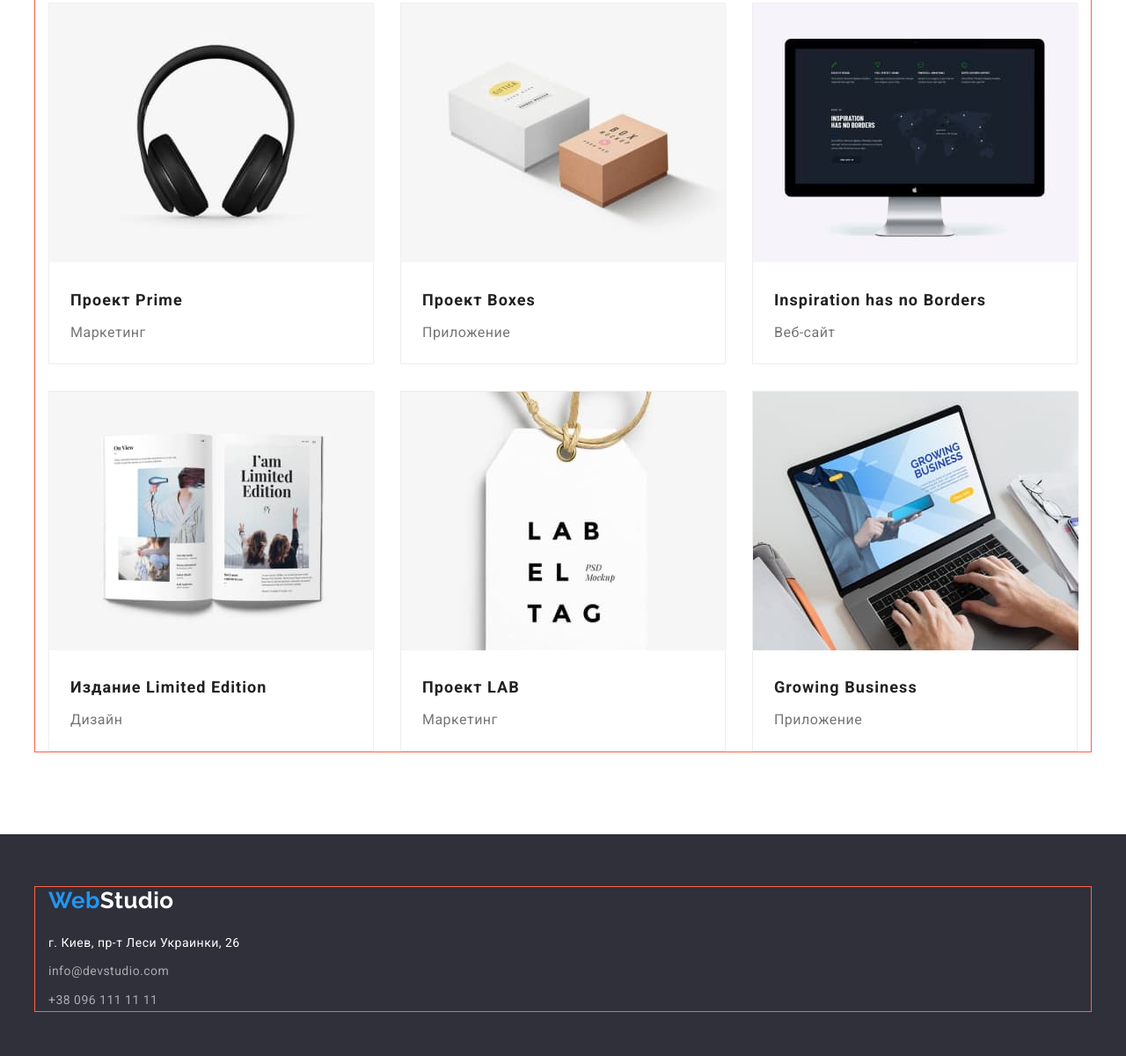
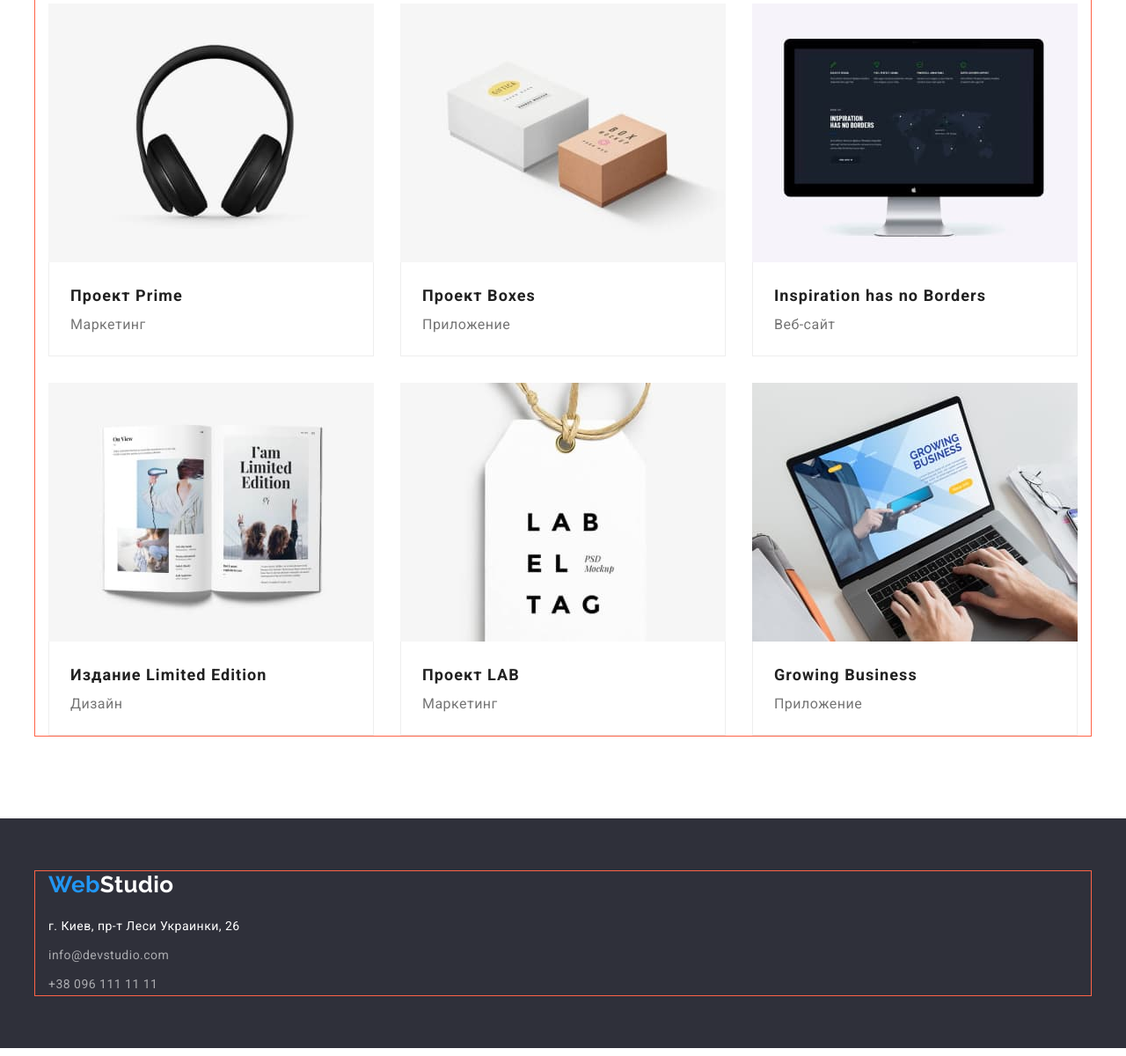
Before and after one commit to EgorRybin/goit-markup-hw-03, a plain HTML site: page portfolio.html in a window 1280 px wide. Shown: the part 690-1890 px from the top of the page at 88% size. Drawn offline with nearby package versions, Linux system fonts and the light colour scheme.

Commit message:
update css

```diff
--- a/css/styles.css
+++ b/css/styles.css
@@ -71,6 +71,7 @@ ul {
 
 
 .section-title {
+    margin-bottom: 50px;
     font-weight: 700;
     font-size: 36px;
     line-height: 1.17;
@@ -274,16 +275,10 @@ ul {
 
         font-weight: 400;
         font-size: 14px;
-        line-height: 1.171;
-
-
+        line-height: 1.71;
 }
 
 /* чем мы занимаемся */
-
-.features.section-title {
-    margin-bottom: 50px
-}
 
 
 .features {
@@ -295,9 +290,6 @@ ul {
 }
 /* наша команда */
 
-.team.section-title {
-    margin-bottom: 50px;
-}
 
 .team.list {
     display: flex;
@@ -365,27 +357,27 @@ ul {
 
 .catalog-item {
     width: calc((100% - 60px) /3);
-    /* flex-basis: calc(( 100% - 60px ) / 3 ); */
-    border: 1px solid #EEEEEE;
-
+    /* flex-basis: calc((100% - 60px) / 3 );    */
 }
 
 
+.catalog-img {
+    display: block;
 
-
-.catalog-img {
-    margin-bottom: 20px;
-    /* width: 368px; */
 }
 
 .catalog-link {
     text-decoration: none;
 }
 
+.catalog-box {
+    padding: 20px 24px;
+    border-right: 1px solid #EEEEEE;
+    border-bottom: 1px solid #EEEEEE;
+    border-left: 1px solid #EEEEEE;
+}
+
 .catalog-title {
-    margin-bottom: 4px;
-    margin-left: 24px;
-
     color: var(--primary-text-color);
     font-weight: 700;
     font-size: 18px;
@@ -394,9 +386,6 @@ ul {
 }
 
 .catalog-text {
-    margin-bottom: 20px;
-    margin-left: 24px;
-
     color: var(--secondary-text-color);
     font-weight: 400;
     font-size: 16px;
@@ -418,6 +407,8 @@ ul {
 }
 
 .button.secondary {
+    padding: 6px 22px;
+
     background-color: var(--button-bg-color);
     font-weight: 500;
     font-size: 16px;
@@ -434,6 +425,8 @@ ul {
 
 .button.primary {
     display: block;
+    padding: 10px 30px;
+    margin: 0px auto;
 
     color: var(--wite-color);
     background-color: var(--accent-color);
@@ -443,8 +436,6 @@ ul {
     line-height: 1.88;
     align-items: center;
     letter-spacing: 0.06em;
-    padding: 10px 30px;
-    margin: 0px auto;
     box-shadow: 0px 4px 4px rgba(0, 0, 0, 0.15);
 
 }
@@ -459,9 +450,9 @@ ul {
 
 .footer {
     padding-top: 60px;
+    padding-bottom: 60px;
 
     background-color: var(--secondary-bg-color);
-    height: 252px;
 }
 
 /* логотип футер */
--- a/portfolio.html
+++ b/portfolio.html
@@ -57,64 +57,89 @@
                 <ul class="catalog list">
                     <li class="catalog-item"><a href="" class="catalog-link"><img class="catalog-img" src="./images/hwtwo1.jpg"
                                 alt="ноутбук с карточками на дисплее" width="370">
+                            <div class="catalog-box">
                                 <h2 class="catalog-title">Технокряк</h2>
                                 <p class="catalog-text">Веб-сайт</p>
+                            </div>
                         </a>
                     </li>
 
                     <li class="catalog-item"><a href="" class="catalog-link"><img class="catalog-img" src="./images/hwtwo2.jpg"
                                 alt="баскетболисты" width="370">
+                            <div class="catalog-box">
                                 <h2 class="catalog-title">Постер New Orlean vs Golden Star</h2>
                                 <p class="catalog-text">Дизайн</p>
+                            </div>
                         </a>
                     </li>
 
                     <li class="catalog-item"><a href="" class="catalog-link"><img class="catalog-img" src="./images/hwtwo3.jpg"
                                 alt="логотип с рыбой" width="370">
+                            <div class="catalog-box">
                                 <h2 class="catalog-title">Ресторан Seafood</h2>
                                 <p class="catalog-text">Приложение</p>
+                            </div>
+
                         </a>
                     </li>
 
                     <li class="catalog-item"><a href="" class="catalog-link"><img class="catalog-img" src="./images/hwtwo4.jpg"
                                 alt="открытая книга" width="370">
+                            <div class="catalog-box">
                                 <h2 class="catalog-title">Проект Prime</h2>
                                 <p class="catalog-text">Маркетинг</p>
+                            </div>
+
                         </a>
                     </li>
 
                     <li class="catalog-item"><a href="" class="catalog-link"><img class="catalog-img" src="./images/hwtwo5.jpg"
                                 alt="две коробки" width="370">
+                            <div class="catalog-box">
                                 <h2 class="catalog-title">Проект Boxes</h2>
                                 <p class="catalog-text">Приложение</p>
+                            </div>
+
                         </a>
                     </li>
 
                     <li class="catalog-item"><a href="" class="catalog-link"><img class="catalog-img" src="./images/hwtwo6.jpg"
                                 alt="монитор" width="370">
+                            <div class="catalog-box">
                                 <h2 class="catalog-title">Inspiration has no Borders</h2>
                                 <p class="catalog-text">Веб-сайт</p>
+                            </div>
+
                         </a>
                     </li>
 
                     <li class="catalog-item"><a href="" class="catalog-link"><img class="catalog-img" src="./images/hwtwo7.jpg"
                                 alt="открытая книга" width="370">
+                            <div class="catalog-box">
                                 <h2 class="catalog-title">Издание Limited Edition</h2>
                                 <p class="catalog-text">Дизайн</p>
+                            </div>
+
                         </a>
                     </li>
 
                     <li class="catalog-item"><a href="" class="catalog-link"><img class="catalog-img" src="./images/hwtwo8.jpg"
                                 alt="ярлык" width="370">
+                            <div class="catalog-box">
                                 <h2 class="catalog-title">Проект LAB</h2>
                                 <p class="catalog-text">Маркетинг</p>
+                            </div>
+
                         </a>
                     </li>
 
                     <li class="catalog-item"><a href="" class="catalog-link"><img class="catalog-img" src="./images/hwtwo9.jpg"
                                 alt="печать на клавиатуре" width="370">
+                            <div class="catalog-box">
                                 <h2 class="catalog-title">Growing Business</h2>
                                 <p class="catalog-text">Приложение</p>
+                            </div>
+
                         </a>
                     </li>
 
```
Also changed, not shown: index.html (+3 -3 lines). Lines whose indentation alone changed are shown as unchanged.
